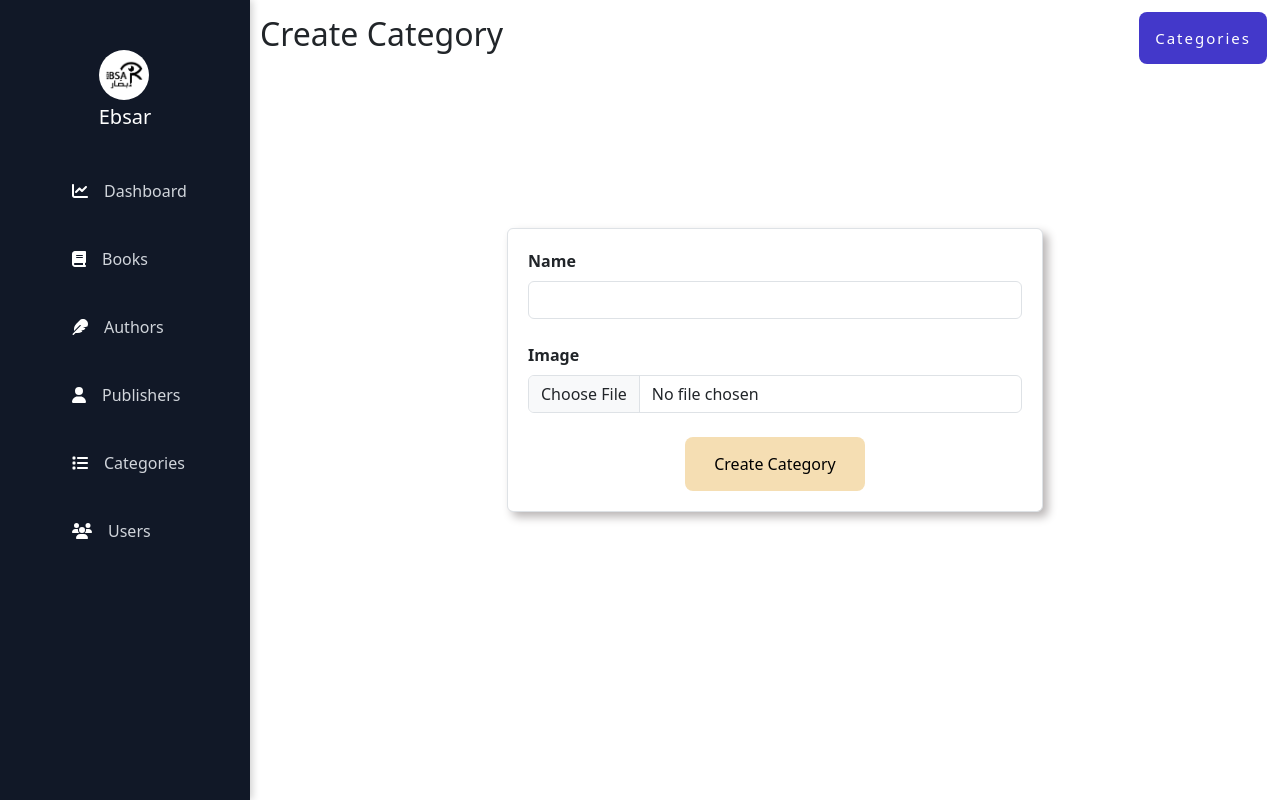
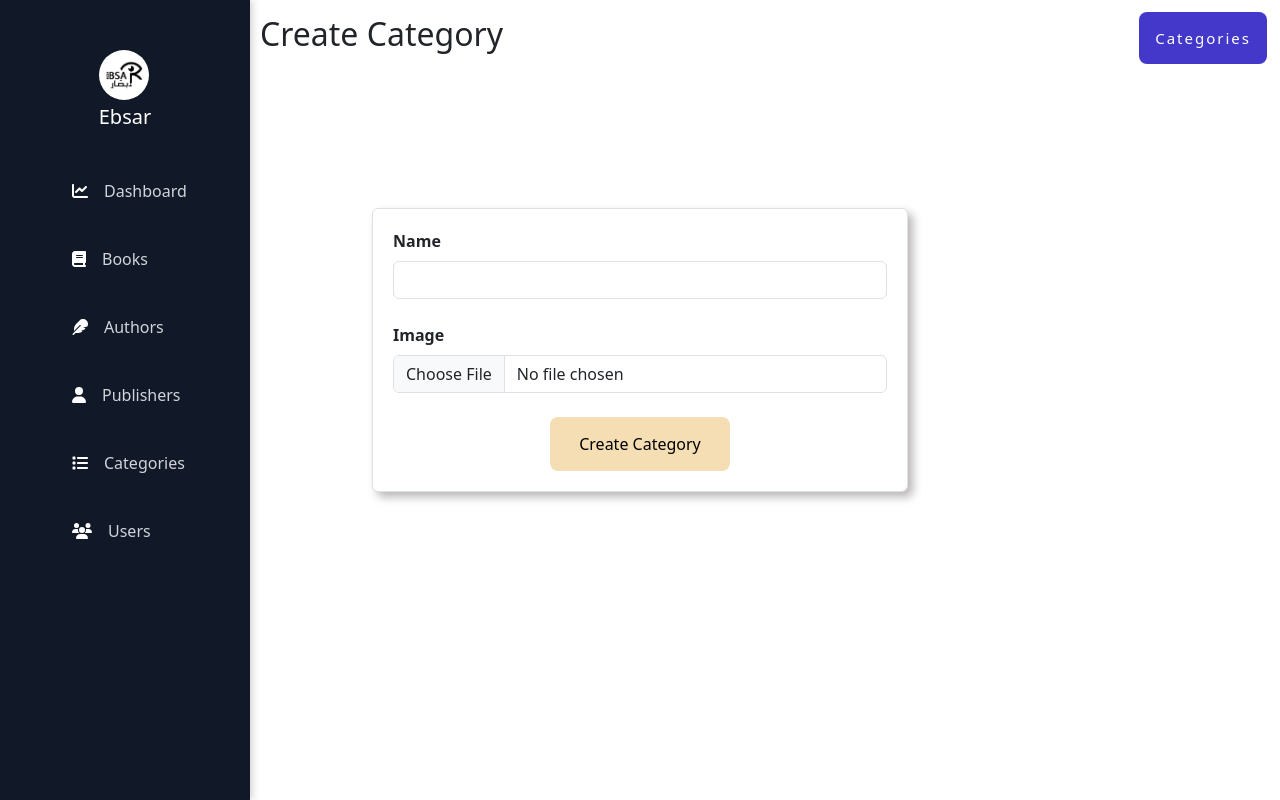
Before and after one commit to bola-nabil/ebsar-frontend, a React (Create React App) app: page /categories/create in a window 1280 px wide. Built offline with nearby package versions, Linux system fonts and the light colour scheme.

Commit message:
improve code

```diff
--- a/src/features/categories/pages/CategoryCreate.jsx
+++ b/src/features/categories/pages/CategoryCreate.jsx
@@ -8,7 +8,7 @@ const CategoryCreate = () => {
   const category = useCategoryForm({ mode: "create" });
 
   return (
-    <div className="mobile-container edit-page">
+    <section>
       <PageTitle title="Create Category" />
 
       <TitleCard
@@ -25,7 +25,7 @@ const CategoryCreate = () => {
         }}
         submitText="Create Category"
       />
-    </div>
+    </section>
   );
 };
 
--- a/src/features/publishers/pages/PublisherCreate.jsx
+++ b/src/features/publishers/pages/PublisherCreate.jsx
@@ -8,7 +8,7 @@ const PublisherCreate = () => {
     useFormResource({ resource: "publishers" });
 
     return (
-      <main className="mobile-container edit-page">
+      <section>
         <PageTitle title="Create Publisher" />
         <TitleCard
           title="Create Publisher"
@@ -24,7 +24,7 @@ const PublisherCreate = () => {
           loading={loading}
           submitText="Create Publisher"
         />
-      </main>
+      </section>
   );
 };
 
--- a/src/features/publishers/pages/PublisherEdit.jsx
+++ b/src/features/publishers/pages/PublisherEdit.jsx
@@ -10,7 +10,7 @@ const PublisherEdit = () => {
       useFormResource({ resource: "publishers", id });
 
   return (
-    <main className="mobile-container edit-page">
+    <section>
       <PageTitle title="Edit Publisher" />
 
       <TitleCard
@@ -28,7 +28,7 @@ const PublisherEdit = () => {
         loading={loading}
         submitText="Update Publisher"
       />
-    </main>
+    </section>
   );
 };
 
```
